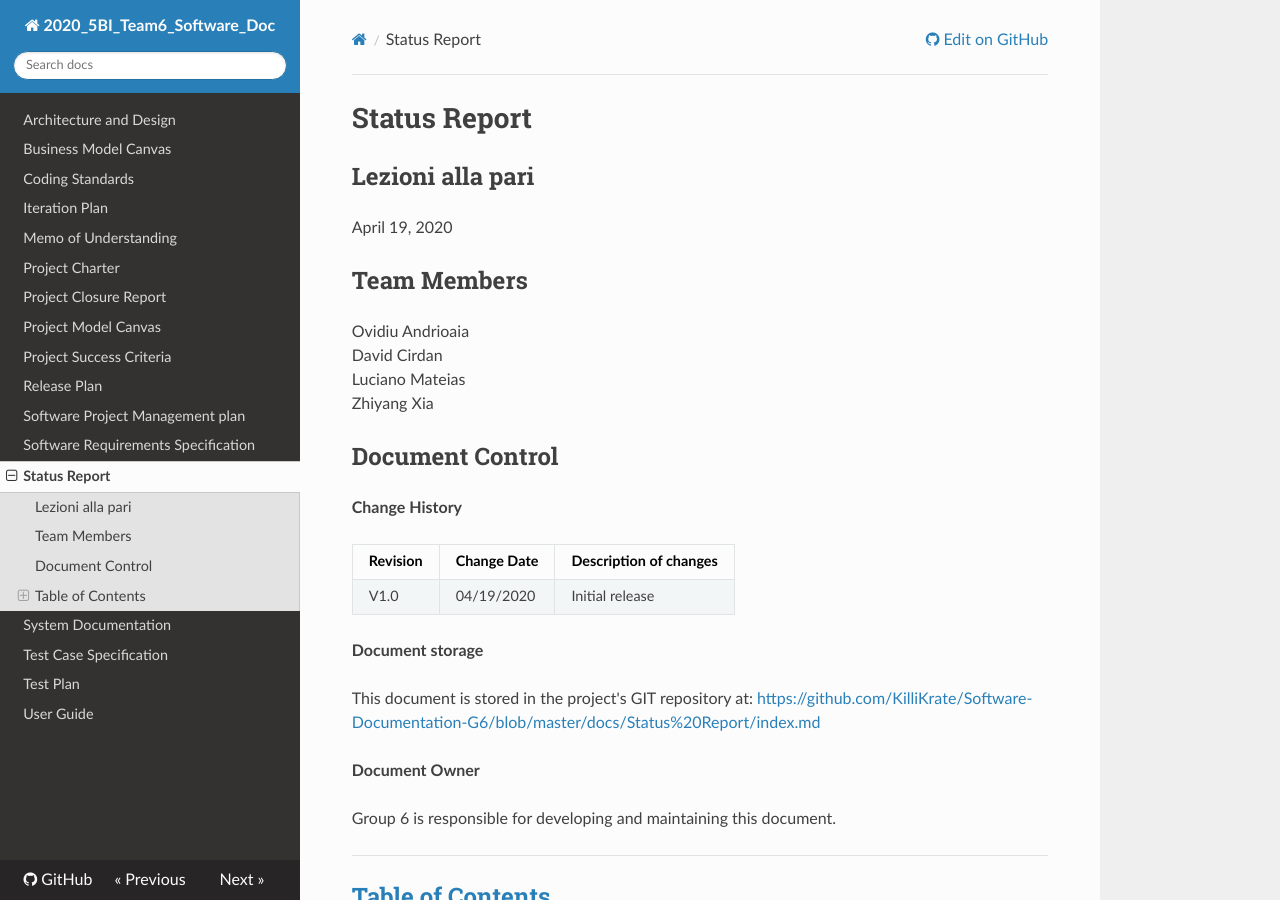
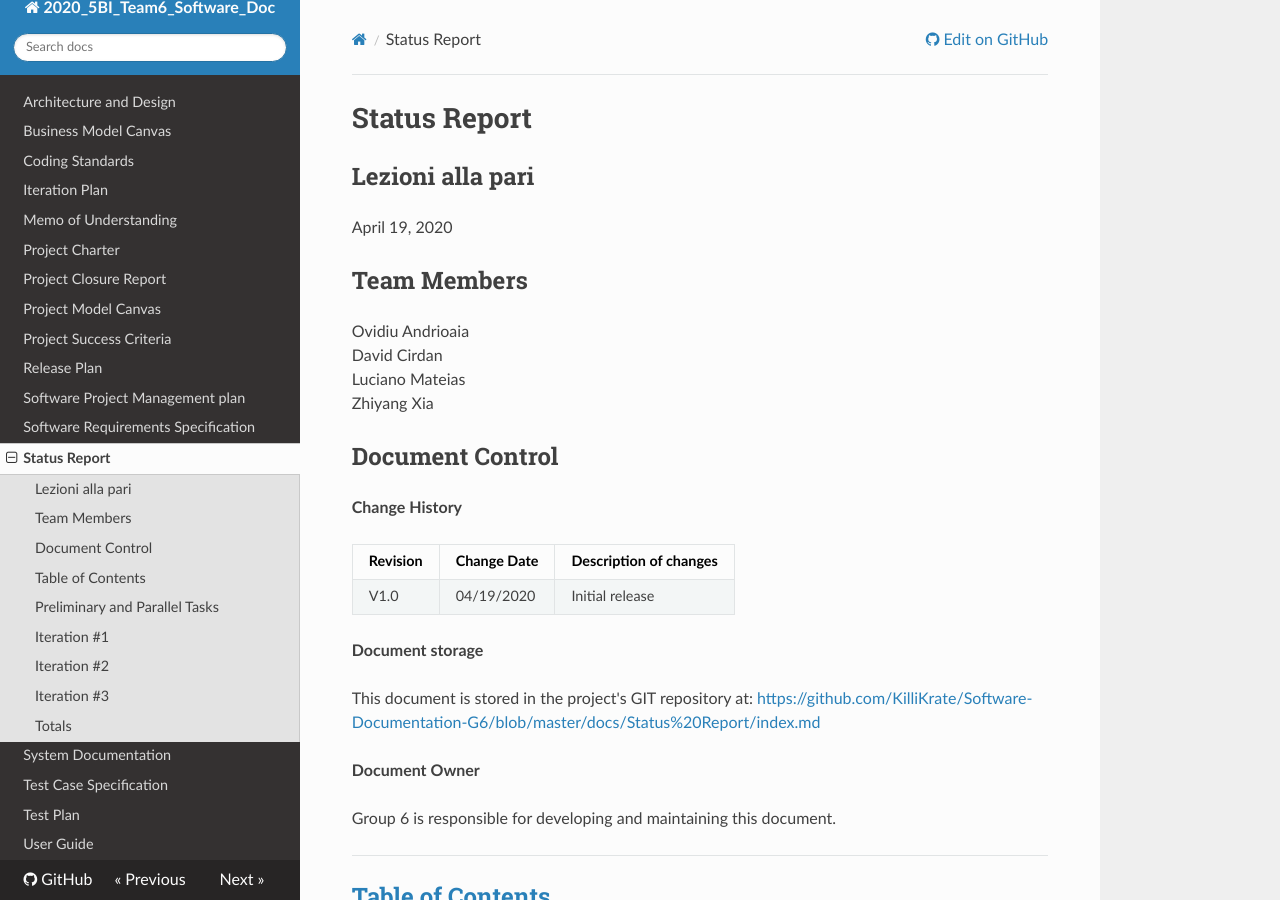
Before and after one commit to KilliKrate/Software-Documentation-G6, an MkDocs documentation site: the page built from docs/Status Report/index.md, in a window 1280 px wide and 900 px high. Built offline with MkDocs 1.6.1, drawn with Linux system fonts in a browser that asks for light colours; nearby versions of some CDN libraries.

Commit message:
Fix minor title size and spacing

```diff
--- a/docs/Status Report/index.md
+++ b/docs/Status Report/index.md
@@ -39,7 +39,7 @@ Group 6 is responsible for developing and maintaining this document.
 > [Totals](#totals)
 ---------------------------------------------
 
-### [Preliminary and Parallel Tasks](#preliminary-and-parallel-tasks)
+## [Preliminary and Parallel Tasks](#preliminary-and-parallel-tasks)
 
 | Task Name | Roles | Owner | Estimated Effort  | Actual Effort | Andrioaia | Cirdan | Mateias | Xia |
 | :----: | :----: | :----: | :----: | :----: | :----: | :----: | :----: | :----: |
@@ -50,7 +50,7 @@ Group 6 is responsible for developing and maintaining this document.
 
 [⬆️ Back to Top](#table-of-contents)
 
-### [Iteration #1](#iteration-1)
+## [Iteration #1](#iteration-1)
 
 | Task Name | Roles | Owner | Estimated Effort  | Actual Effort | Andrioaia | Cirdan | Mateias | Xia |
 | :----: | :----: | :----: | :----: | :----: | :----: | :----: | :----: | :----: |
@@ -63,8 +63,7 @@ Group 6 is responsible for developing and maintaining this document.
 
 [⬆️ Back to Top](#table-of-contents)
 
-### [Iteration #2](#iteration-2)
-
+## [Iteration #2](#iteration-2)
 
 | Task Name | Roles | Owner | Estimated Effort  | Actual Effort | Andrioaia | Cirdan | Mateias | Xia |
 | :----: | :----: | :----: | :----: | :----: | :----: | :----: | :----: | :----: |
@@ -76,7 +75,7 @@ Group 6 is responsible for developing and maintaining this document.
 
 [⬆️ Back to Top](#table-of-contents)
 
-### [Iteration #3](#iteration-3)
+## [Iteration #3](#iteration-3)
 
 | Task Name | Roles | Owner | Estimated Effort  | Actual Effort | Andrioaia | Cirdan | Mateias | Xia |
 | :----: | :----: | :----: | :----: | :----: | :----: | :----: | :----: | :----: |
@@ -88,7 +87,7 @@ Group 6 is responsible for developing and maintaining this document.
 
 [⬆️ Back to Top](#table-of-contents)
 
-### [Totals](#totals)
+## [Totals](#totals)
 
 | Table Name | Estimated Effort | Actual Effort | Andrioaia | Cirdan | Mateias | Xia |
 | :----: | :----: | :----: | :----: | :----: | :----: | :----: |
@@ -98,5 +97,4 @@ Group 6 is responsible for developing and maintaining this document.
 | Iteration #3 | 21 | 24 | 6 | 5 | 7 | 6 |
 | **Total** | **111** | **113** | **32** | **21** | **36** | **24** |
 
-
 [⬆️ Back to Top](#table-of-contents)
```
